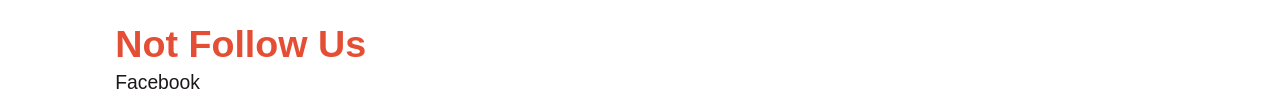
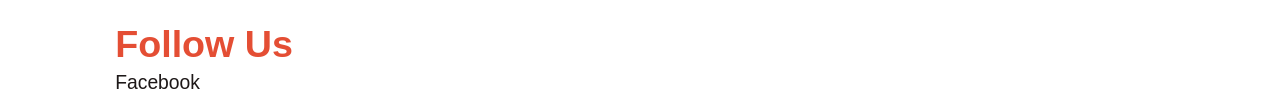
Before and after one commit to Aniket0723/FOOD-WEBSITE, a plain HTML site: page index.html in a window 1280 px wide. Shown: the part 9359-9466 px from the top of the page. Drawn offline with nearby package versions, Linux system fonts and the light colour scheme.

Commit message:
wapas follow us kiya

```diff
--- a/index.html
+++ b/index.html
@@ -586,7 +586,7 @@
             </div>
 
             <div class="box">
-                <h3>not follow us</h3>
+                <h3>follow us</h3>
                 <a href="">facebook</a>
                 <a href="">twitter</a>
                 <a href="">instagram</a>
```
